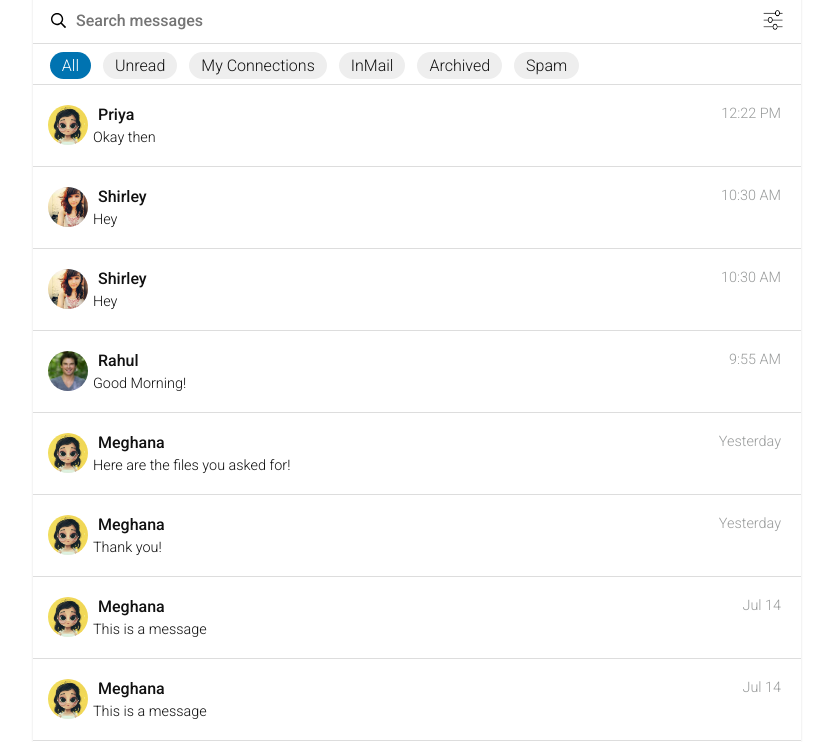
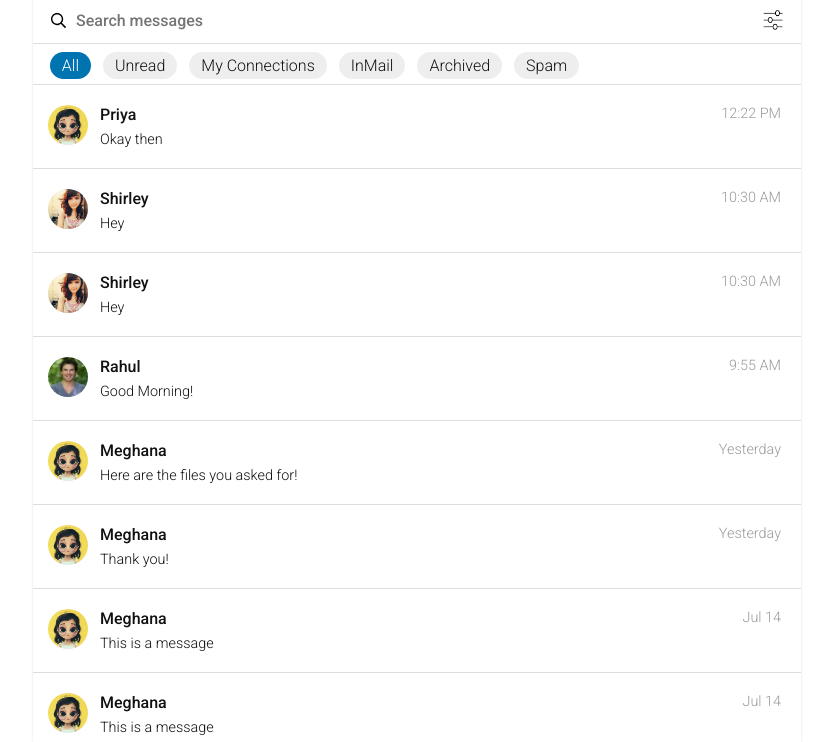
Before and after one commit to jessicavaz16/LinkedIn-message, a plain HTML site: page index.html in a window 1280 px wide. Shown: the part 58-800 px from the top of the page, without its empty margins (223-1056 px from the left). Drawn offline with Linux system fonts and the light colour scheme.

Commit message:
Update style.css

```diff
--- a/style.css
+++ b/style.css
@@ -145,7 +145,7 @@
 .conversation {
   display: grid;
   grid-template-columns: 40px 1fr max-content;
-  grid-gap: 5px;
+  grid-gap: 7px;
   color: #fff;
 
   border-bottom: 1px solid #ddd;
@@ -182,7 +182,7 @@
   color: #111;
   font-size: 0.9rem;
   grid-column: span 2;
-
+  padding-left:5px;
   white-space: nowrap;
   overflow-x: hidden;
   text-overflow: ellipsis;
```
